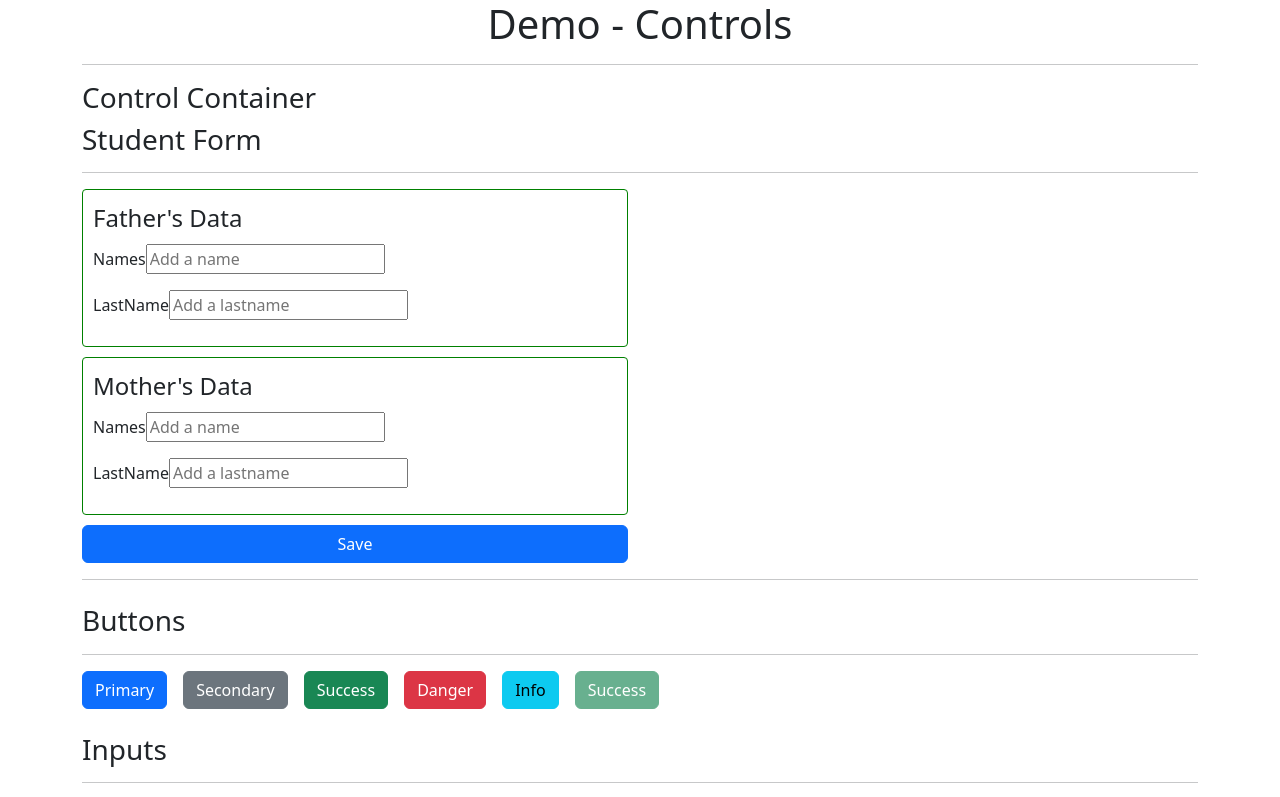
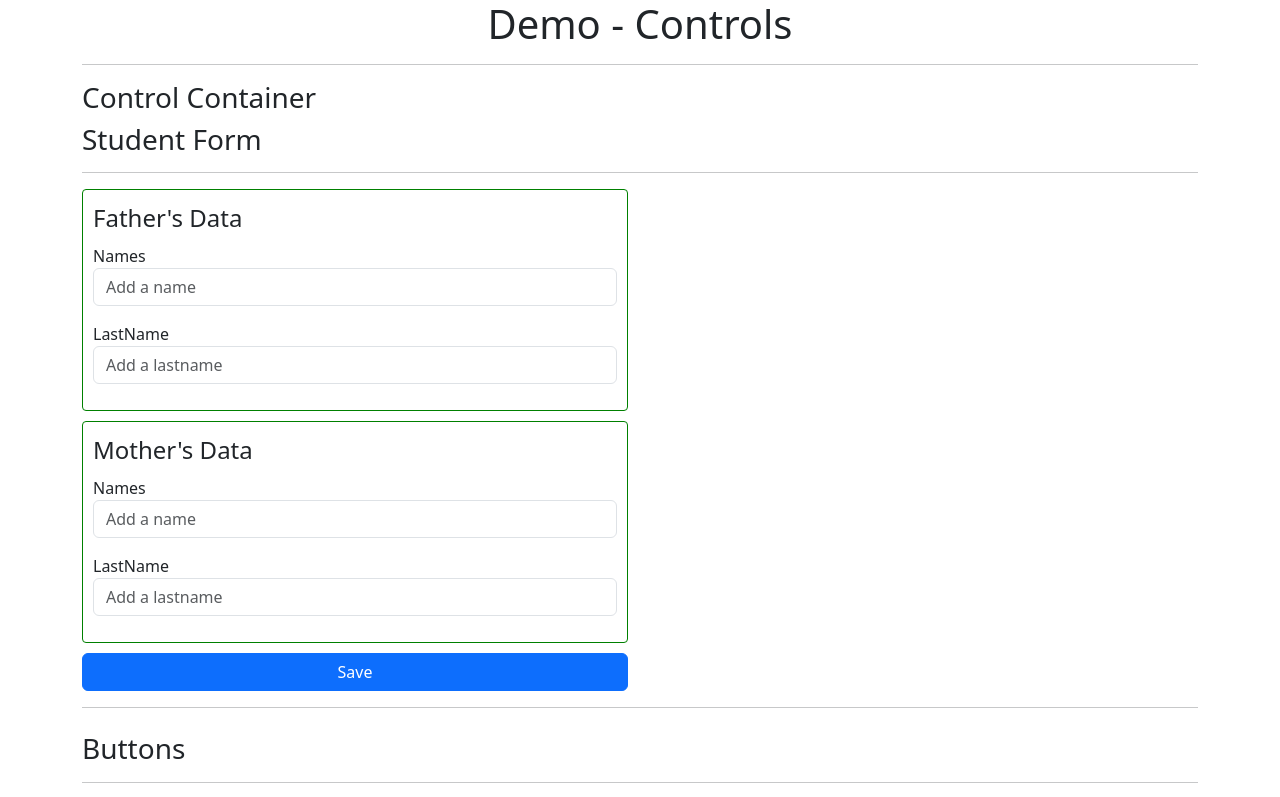
Before and after one commit to lgcholoquinga/17-adminPro, an Angular app: page /demo in a window 1280 px wide. Shown: the top 797 px of the page. Built offline with nearby package versions, Linux system fonts and the light colour scheme.

Commit message:
Get errors with custom file

```diff
--- a/src/app/demo/components/control-container-example/control-container-example.component.ts
+++ b/src/app/demo/components/control-container-example/control-container-example.component.ts
@@ -5,6 +5,7 @@ import { LgButtonComponent, LgInputBasicComponent } from '@common/components';
 import { PersonDataComponent } from '../person-data';
 import { PersonDataAdvancedComponent } from '../person-data-advanced';
 import { PersonDataAdvanced2Component } from '../person-data-advanced2';
+import { ControlErrorDirective, FormSubmitDirective } from '@common/directives';
 
 @Component({
 	selector: 'app-control-container-example',
@@ -16,6 +17,8 @@ import { PersonDataAdvanced2Component } from '../person-data-advanced2';
 		PersonDataComponent,
 		PersonDataAdvancedComponent,
 		PersonDataAdvanced2Component,
+		ControlErrorDirective,
+		FormSubmitDirective,
 	],
 	templateUrl: './control-container-example.component.html',
 	styleUrl: './control-container-example.component.scss',
--- a/src/app/demo/components/person-data-advanced2/person-data-advanced2.component.html
+++ b/src/app/demo/components/person-data-advanced2/person-data-advanced2.component.html
@@ -2,10 +2,10 @@
 	<legend>{{ title }}</legend>
 	<div class="mb-3">
 		<label [attr.for]="idFather">Names</label>
-		<input type="text" [attr.id]="idFather" placeholder="Add a name" formControlName="names" />
+		<input type="text" lgInput [attr.id]="idFather" placeholder="Add a name" formControlName="names" />
 	</div>
 	<div class="mb-3">
 		<label [attr.for]="idMother">LastName</label>
-		<input type="text" [attr.id]="idMother" placeholder="Add a lastname" formControlName="lastName" />
+		<input type="text" lgInput [attr.id]="idMother" placeholder="Add a lastname" formControlName="lastName" />
 	</div>
 </fieldset>
--- a/src/app/demo/components/person-data-advanced2/person-data-advanced2.component.ts
+++ b/src/app/demo/components/person-data-advanced2/person-data-advanced2.component.ts
@@ -2,11 +2,13 @@ import { v4 as uuidv4 } from 'uuid';
 import { Component, inject, Input, OnInit } from '@angular/core';
 import { ControlContainer, FormGroup, ReactiveFormsModule } from '@angular/forms';
 import { NgIf } from '@angular/common';
+import { LgInputBasicComponent } from '@common/components';
+import { ControlErrorDirective } from '@common/directives';
 
 @Component({
 	selector: 'app-person-data-advanced2',
 	standalone: true,
-	imports: [ReactiveFormsModule, NgIf],
+	imports: [ReactiveFormsModule, NgIf, LgInputBasicComponent, ControlErrorDirective],
 	templateUrl: './person-data-advanced2.component.html',
 	styleUrl: './person-data-advanced2.component.scss',
 })
```
